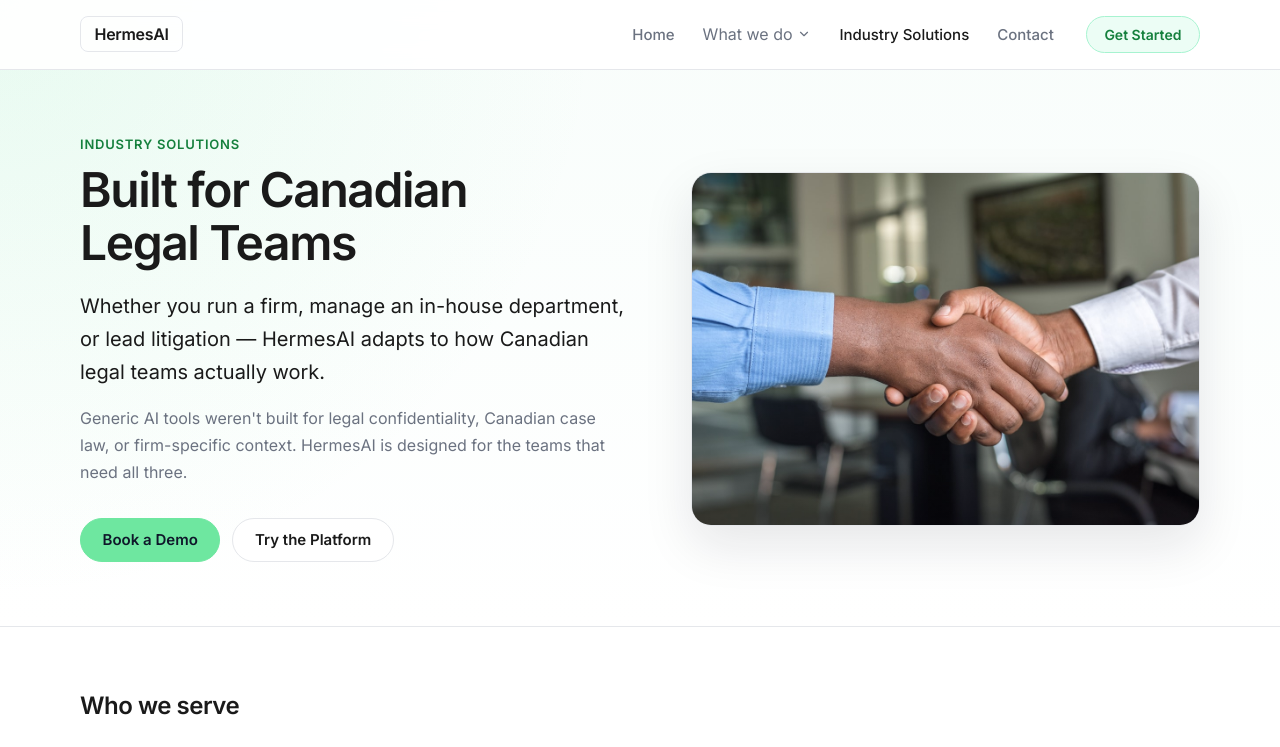
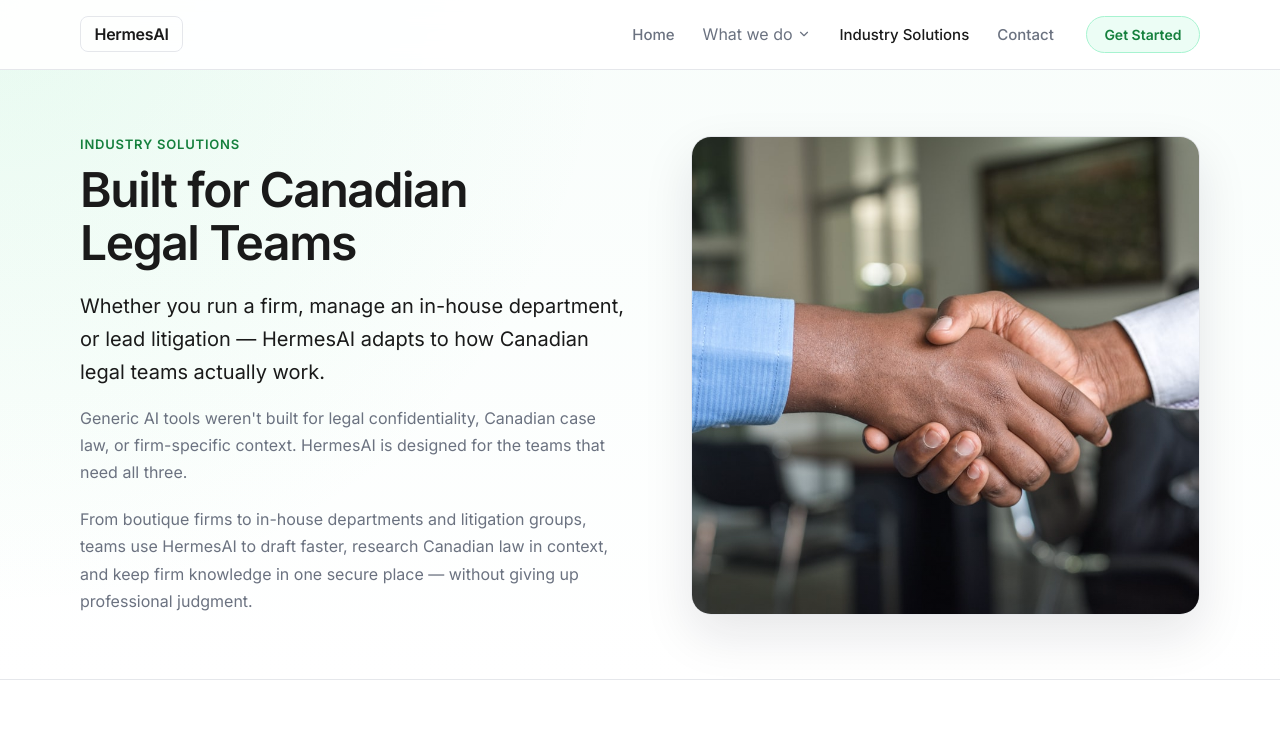
Before and after one commit to 007Aurick/HermesAILogin, a React (Vite) app: page /Industry-Solutions in a window 1280 px wide. Shown: the top 747 px of the page. Built offline with nearby package versions, Linux system fonts and the light colour scheme; the HTML template or start-up script is replaced by a standard one.

Commit message:
Removed the book demo and try our platform

```diff
--- a/src/IndustrySolutions.jsx
+++ b/src/IndustrySolutions.jsx
@@ -13,14 +13,7 @@
           <h1>{industrySolutionsPage.title}</h1>
           <p className="platform-subtitle">{industrySolutionsPage.subtitle}</p>
           <p className="platform-intro">{industrySolutionsPage.intro}</p>
-          <div className="platform-actions">
-            <Link to="/contact" className="btn btn-primary">
-              Book a Demo
-            </Link>
-            <Link to="/signup" className="btn btn-secondary">
-              Try the Platform
-            </Link>
-          </div>
+          <p className="platform-hero-detail">{industrySolutionsPage.heroDetail}</p>
         </div>
         <div className="platform-hero-media">
           <img
--- a/src/PlatformPage.css
+++ b/src/PlatformPage.css
@@ -14,11 +14,16 @@
   display: grid;
   grid-template-columns: 1.05fr 0.95fr;
   gap: 3rem;
-  align-items: center;
+  align-items: stretch;
 }
 
 .platform-hero-copy {
-  max-width: 34rem;
+  display: flex;
+  flex-direction: column;
+  justify-content: center;
+  min-height: 22rem;
+  max-width: none;
+  padding-right: 1rem;
 }
 
 .platform-hero-media {
@@ -61,7 +66,7 @@
 
 .platform-hero h1 {
   margin: 0 0 1.25rem;
-  max-width: 16ch;
+  max-width: 14ch;
   font-size: clamp(2rem, 4vw, 3rem);
   font-weight: 600;
   letter-spacing: -0.03em;
@@ -70,24 +75,23 @@
 
 .platform-subtitle {
   margin: 0 0 1rem;
-  max-width: 42rem;
   font-size: clamp(1.0625rem, 2vw, 1.25rem);
   line-height: 1.65;
   color: var(--text);
 }
 
 .platform-intro {
-  margin: 0 0 2rem;
-  max-width: 40rem;
+  margin: 0;
   font-size: 1rem;
   line-height: 1.7;
   color: var(--text-muted);
 }
 
-.platform-actions {
-  display: flex;
-  flex-wrap: wrap;
-  gap: 0.75rem;
+.platform-hero-detail {
+  margin: 1.25rem 0 0;
+  font-size: 1rem;
+  line-height: 1.7;
+  color: var(--text-muted);
 }
 
 .platform-highlights {
@@ -237,6 +241,11 @@
     gap: 2rem;
   }
 
+  .platform-hero-copy {
+    min-height: auto;
+    padding-right: 0;
+  }
+
   .platform-hero-media {
     min-height: 16rem;
   }
--- a/src/PlatformPage.jsx
+++ b/src/PlatformPage.jsx
@@ -11,14 +11,7 @@
           <h1>{page.title}</h1>
           <p className="platform-subtitle">{page.subtitle}</p>
           <p className="platform-intro">{page.intro}</p>
-          <div className="platform-actions">
-            <Link to="/contact" className="btn btn-primary">
-              Book a Demo
-            </Link>
-            <Link to="/signup" className="btn btn-secondary">
-              Try the Platform
-            </Link>
-          </div>
+          {page.heroDetail ? <p className="platform-hero-detail">{page.heroDetail}</p> : null}
         </div>
         <div className="platform-hero-media">
           <img src={page.heroImage} alt={page.imageAlt} />
--- a/src/industrySolutionsData.js
+++ b/src/industrySolutionsData.js
@@ -6,6 +6,8 @@
     'Whether you run a firm, manage an in-house department, or lead litigation — HermesAI adapts to how Canadian legal teams actually work.',
   intro:
     'Generic AI tools weren\'t built for legal confidentiality, Canadian case law, or firm-specific context. HermesAI is designed for the teams that need all three.',
+  heroDetail:
+    'From boutique firms to in-house departments and litigation groups, teams use HermesAI to draft faster, research Canadian law in context, and keep firm knowledge in one secure place — without giving up professional judgment.',
   segments: [
     {
       title: 'Law Firms',
--- a/src/platformPages.js
+++ b/src/platformPages.js
@@ -13,6 +13,8 @@
       'Generate first drafts in seconds — demand letters, summaries, memos, contracts, and legal correspondence without starting from a blank page.',
     intro:
       'HermesAI helps Canadian legal teams reduce repetitive drafting work while keeping lawyers in control of every edit and final output.',
+    heroDetail:
+      'Start from firm templates, clause libraries, and matter context — then refine every output before it leaves your desk. Drafting stays inside one secure Canadian workspace built for how lawyers actually work.',
     heroImage: '/legal-docs.jpg',
     imageAlt: 'Lawyer drafting and signing legal documents',
     highlights: [
@@ -46,6 +48,8 @@
       'Ask legal questions in plain English and retrieve relevant Canadian case law through integrated CanLII research workflows.',
     intro:
       'Stop switching between research tools and your workspace. HermesAI brings Canadian legal research closer to where drafting and case work already happen.',
+    heroDetail:
+      'Summarize decisions, extract citations, and follow up on relevant holdings without leaving the matter you are already working on. Research stays tied to Canadian sources — not generic web results.',
     heroImage: '/Lawyer3.png',
     imageAlt: 'Legal research with scales of justice and case materials',
     highlights: [
@@ -79,6 +83,8 @@
       'Upload firm precedents, contracts, memos, and client files so AI responses are grounded in your own knowledge base.',
     intro:
       'Most legal AI tools fail because they lack firm-specific context. HermesAI builds a secure document vault that turns your internal knowledge into institutional memory.',
+    heroDetail:
+      'Upload precedents, contracts, memos, and client files once — then let AI draw on that material for drafting, analysis, and answers. Your firm\'s knowledge stays searchable, secure, and usable across matters.',
     heroImage: '/nav-drafting.jpg',
     imageAlt: 'Law library shelves with legal reference volumes',
     highlights: [
@@ -112,6 +118,8 @@
       'Built for Canadian legal data security — with infrastructure designed for confidentiality, control, and Canadian data residency.',
     intro:
       'For law firms, security is not a secondary feature. HermesAI is built with a security-first architecture designed with legal confidentiality in mind.',
+    heroDetail:
+      'Canadian data residency, encrypted storage, secure authentication, and controlled access permissions help keep sensitive client work where it belongs. Security is woven into the platform — not bolted on after the fact.',
     heroImage: '/outcome-security.jpg',
     imageAlt: 'Secure data protection for legal documents',
     highlights: [
```
